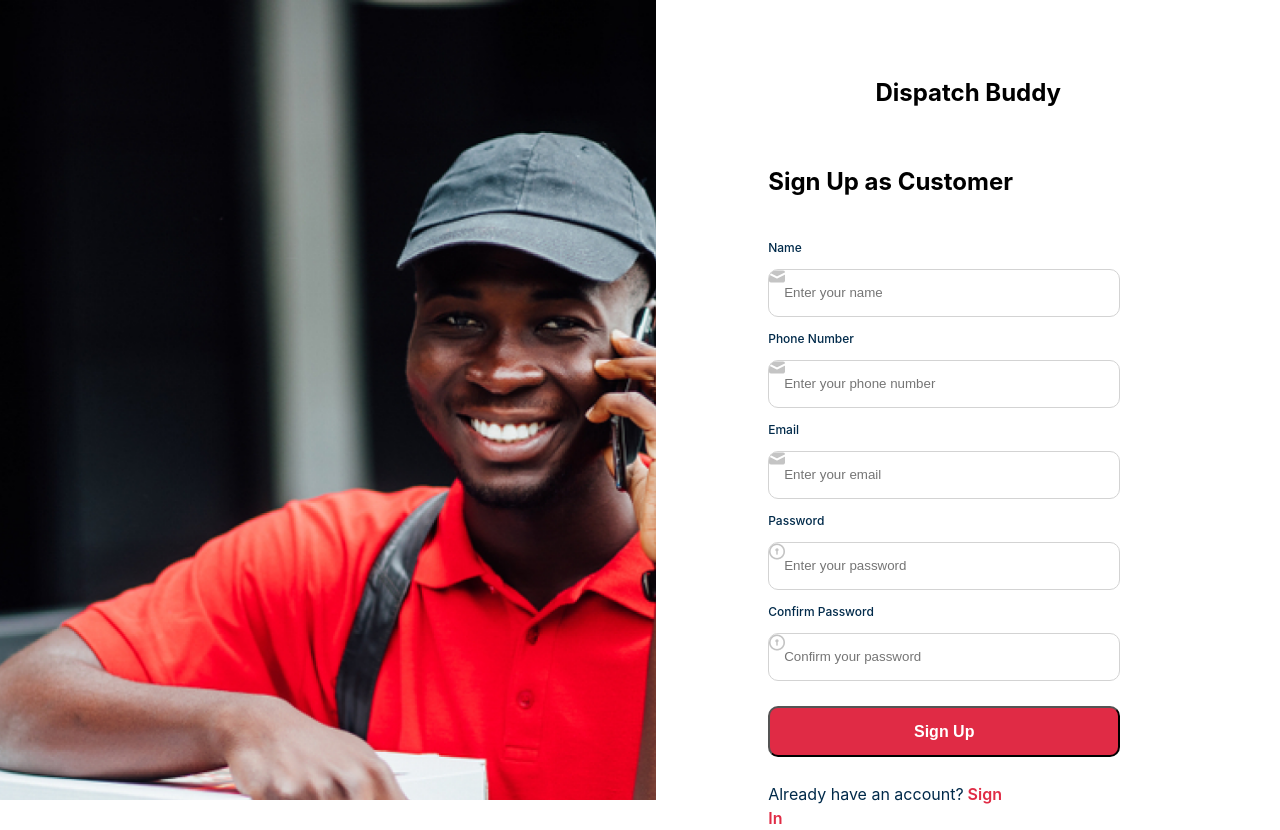
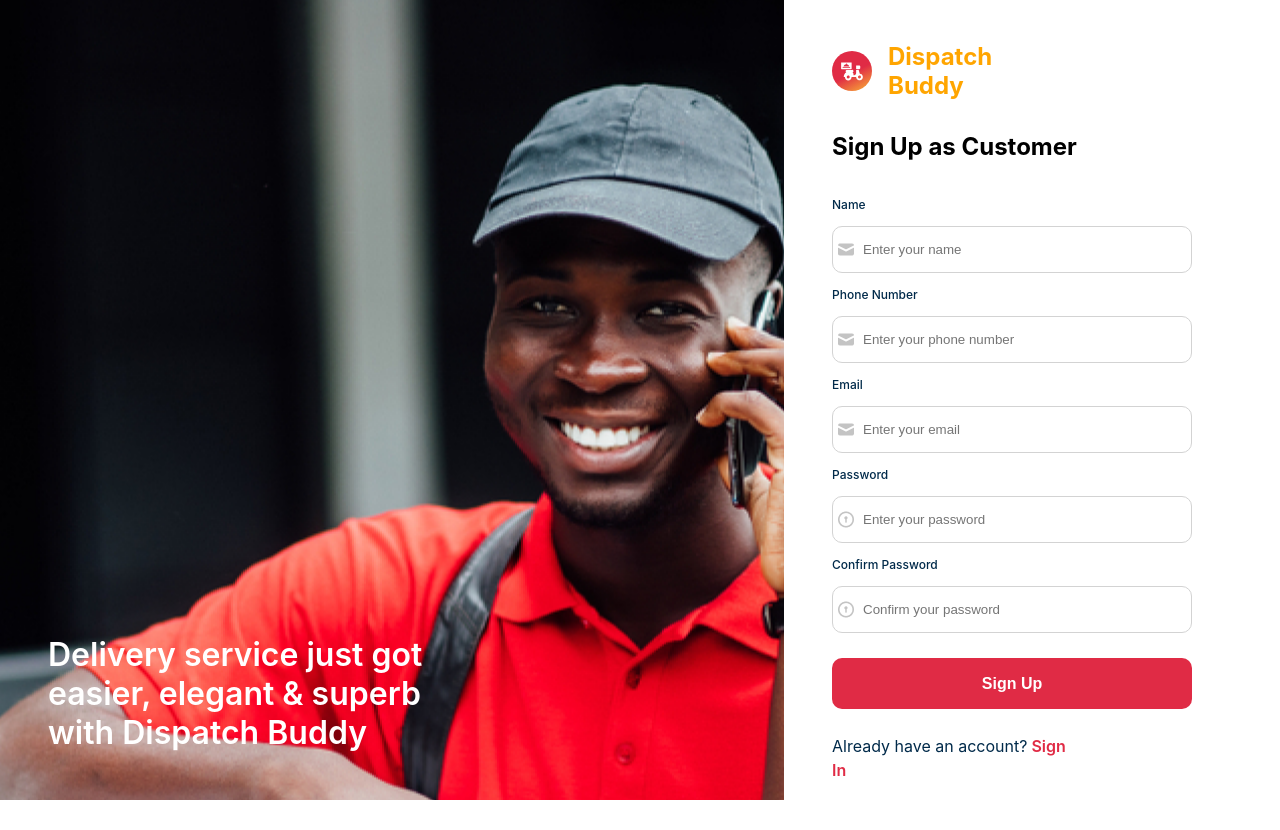
Before and after one commit to Afosbids/Dispatch-Buddy-Frontend, a React (Create React App) app: page /user-signup in a window 1280 px wide. After the commit the page ends 806 px from the top, so only its background shows below. Built offline with nearby package versions, Linux system fonts and the light colour scheme.

Commit message:
user sign-up refactor

```diff
--- a/src/components/common/SignUpFrontEnd.css
+++ b/src/components/common/SignUpFrontEnd.css
@@ -1,8 +1,7 @@
 .input-field {
-    padding: 15px;
+    padding: 15px 30px;
     margin: 10px 0px;
-    width: 20rem;
-    height: 1rem;
+    width: 90%;
     border-radius: 10px;
    border: 1px solid lightgrey;
 }
@@ -15,3 +14,6 @@
 .password-icon {
     background: url(../../pages/userSignup/images/Vector.png) no-repeat;
 }
+.email-icon, .password-icon {
+    background-position: 5px;
+}
--- a/src/index.css
+++ b/src/index.css
@@ -1,3 +1,9 @@
+*, *::before, *::after{
+  padding: 0;
+  margin: 0;
+  box-sizing: border-box;
+}
+
 body {
   margin: 0;
   font-family: -apple-system, BlinkMacSystemFont, 'Segoe UI', 'Roboto', 'Oxygen',
--- a/src/pages/userSignup/UserSignup.jsx
+++ b/src/pages/userSignup/UserSignup.jsx
@@ -1,6 +1,7 @@
 import React from 'react'
 import SignUpForm from '../../components/common/SignUpFrontEnd';
-import signupimg from './images/signupImg.png'
+
+import logo from './images/logo.svg'
 // import mailIcon from "./images/Icon.png"
 import "./userSignup.css"
 
@@ -8,10 +9,15 @@ const UserSignup = () => {
   return (
     <div className="user-signup">
         <section className="image-section">
-        <img src={signupimg} alt=""  className="signup-img"/>
+
+        <p>Delivery service just got <br/>easier, elegant & superb <br/>with Dispatch Buddy </p>
         </section>
         <section className="form-section">
-          <h2 className="logo-text">Dispatch Buddy</h2>
+          <div className="logo-group">
+          <img src={logo} alt="" className="logo"/>
+          <h2 className="logo-text">Dispatch <br/>Buddy</h2>
+          </div>
+
         <form>
         <h2>Sign Up as Customer</h2>
         <label>Name</label>
--- a/src/pages/userSignup/userSignup.css
+++ b/src/pages/userSignup/userSignup.css
@@ -1,13 +1,20 @@
 .user-signup {
     display: flex;
     align-items: center;
-    justify-content: center;
     height: 100vh;
 }
 
 .image-section {
- width: 100%;
+ width: 65%;
  height: 100%;
+ padding: 3rem;
+ color: white;
+ background-image: url('./images/signupImg.png');
+ background-position: center center;
+ font-size: 2rem;
+ font-weight: 600;
+ display: flex;
+ align-items: flex-end;
 }
 .signup-img {
     object-fit: cover;
@@ -15,12 +22,14 @@
     height: 100%;
 }
 
-.logo-text {
-    display: block;
+.logo-group {
+    display: flex;
+    margin-bottom: 2rem;
 }
 
-h2 {
-    margin-bottom: 40px;
+.logo-text {
+    color: orange;
+    margin-left: 1rem;
 }
 
 label {
@@ -32,19 +41,12 @@ label {
 
 
 .form-section {
-    display: flex;
-    flex-direction: column;
-    align-items: center;
-    justify-content: center;
-    width: 95%;
-    height: 60%;
-    background: #ffffff;
-    margin-top: 80px;
+    padding: 3rem;
 }
 
 .signup-btn {
     margin-top: 15px;
-    width: 22rem;
+    width: 90%;
     height: 3.2rem;
     border-radius: 10px;
     background-color: #E02B45;
@@ -54,6 +56,8 @@ label {
     font-size: 16px;
     line-height: 19px;
     font-weight: 600;
+    border: none;
+    cursor: pointer;
 }
 
 .form-section p {
@@ -72,3 +76,7 @@ label {
     color:#E02B45;
     font-weight: 600;
 }
+
+form > h2{
+    margin: 2rem 0;
+}
```
Also changed, not shown: src/pages/userSignup/images/Group 15.png (deleted), src/pages/userSignup/images/logo.svg (added).
